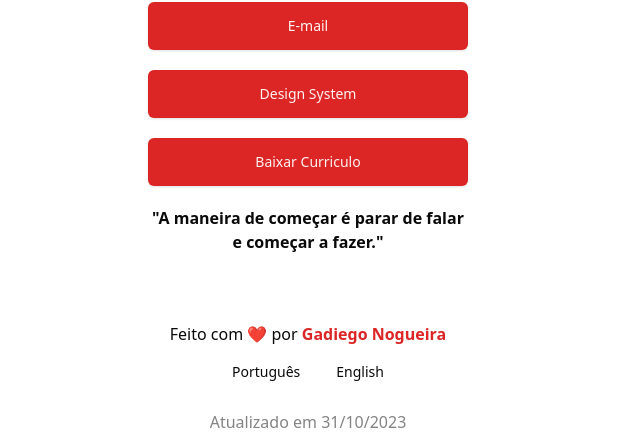
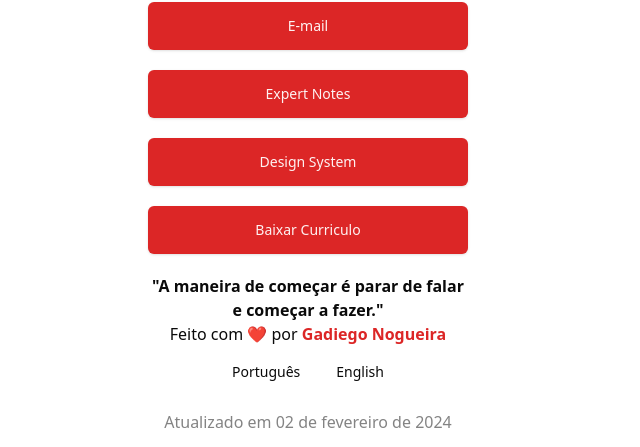
Before and after one commit to GadiegoN/my-links, a React (Vite) app: page / in a window 1280 px wide. Shown: the part 350-797 px from the top of the page, without its empty margins (332-972 px from the left). Built offline with nearby package versions, Linux system fonts and the light colour scheme.

Commit message:
feat: add expert notes

```diff
--- a/src/App.tsx
+++ b/src/App.tsx
@@ -24,6 +24,7 @@ export function App() {
   const instagramUrl = "https://www.instagram.com/gadiego_front/";
   const designSystem = "https://gadiegon.github.io/05-design-system/";
   const cvPDF = "/curriculo.pdf";
+  const expertNotes = "https://nlw-expert-notes-gadiegon.vercel.app/"
 
   const { t } = useTranslation();
 
@@ -56,22 +57,22 @@ export function App() {
   useEffect(() => {
     const lastChosenQuote = localStorage.getItem("lastChosenQuote");
     let newRandomQuoteKey =
-    motivationalQuoteKeys[
+      motivationalQuoteKeys[
       Math.floor(Math.random() * motivationalQuoteKeys.length)
-    ];
+      ];
 
     const newRandomQuote = t(`motivationalQuotes.${newRandomQuoteKey}`);
 
     while (newRandomQuoteKey === lastChosenQuote) {
       newRandomQuoteKey =
         motivationalQuoteKeys[
-          Math.floor(Math.random() * motivationalQuoteKeys.length)
+        Math.floor(Math.random() * motivationalQuoteKeys.length)
         ];
     }
 
 
     setRandomQuote(newRandomQuote);
-      localStorage.setItem("lastChosenQuote", newRandomQuoteKey);
+    localStorage.setItem("lastChosenQuote", newRandomQuoteKey);
   }, [t]);
 
   useEffect(() => {
@@ -135,6 +136,12 @@ export function App() {
             E-mail
           </Button>
           <Button
+            onClick={() => window.open(expertNotes, "_blank")}
+            className="w-full h-12"
+          >
+            Expert Notes
+          </Button>
+          <Button
             onClick={() => window.open(designSystem, "_blank")}
             className="w-full h-12"
           >
--- a/src/lib/i18n.ts
+++ b/src/lib/i18n.ts
@@ -8,7 +8,7 @@ i18n.use(initReactI18next).init({
         "name": "Gadiego Nogueira",
         "title": "Front-end Developer",
         "copy": "Made with ❤️ by",
-            "update": "Updated 10/31/2023",
+        "update": "Updated February 2th, 2024",
         "motivationalQuotes": {
           "quote1": "Success is the sum of small efforts repeated day after day.",
           "quote2": "Believe in yourself, and you're halfway to success.",
@@ -28,7 +28,7 @@ i18n.use(initReactI18next).init({
         "name": "Gadiego Nogueira",
         "title": "Desenvolvedor Front-end",
         "copy": "Feito com ❤️ por",
-            "update": "Atualizado em 31/10/2023",
+        "update": "Atualizado em 02 de fevereiro de 2024",
         "motivationalQuotes": {
           "quote1": "O sucesso é a soma de pequenos esforços repetidos dia após dia.",
           "quote2": "Acredite em si mesmo e você estará a meio caminho do sucesso.",
```
Lines whose indentation alone changed are shown as unchanged.
